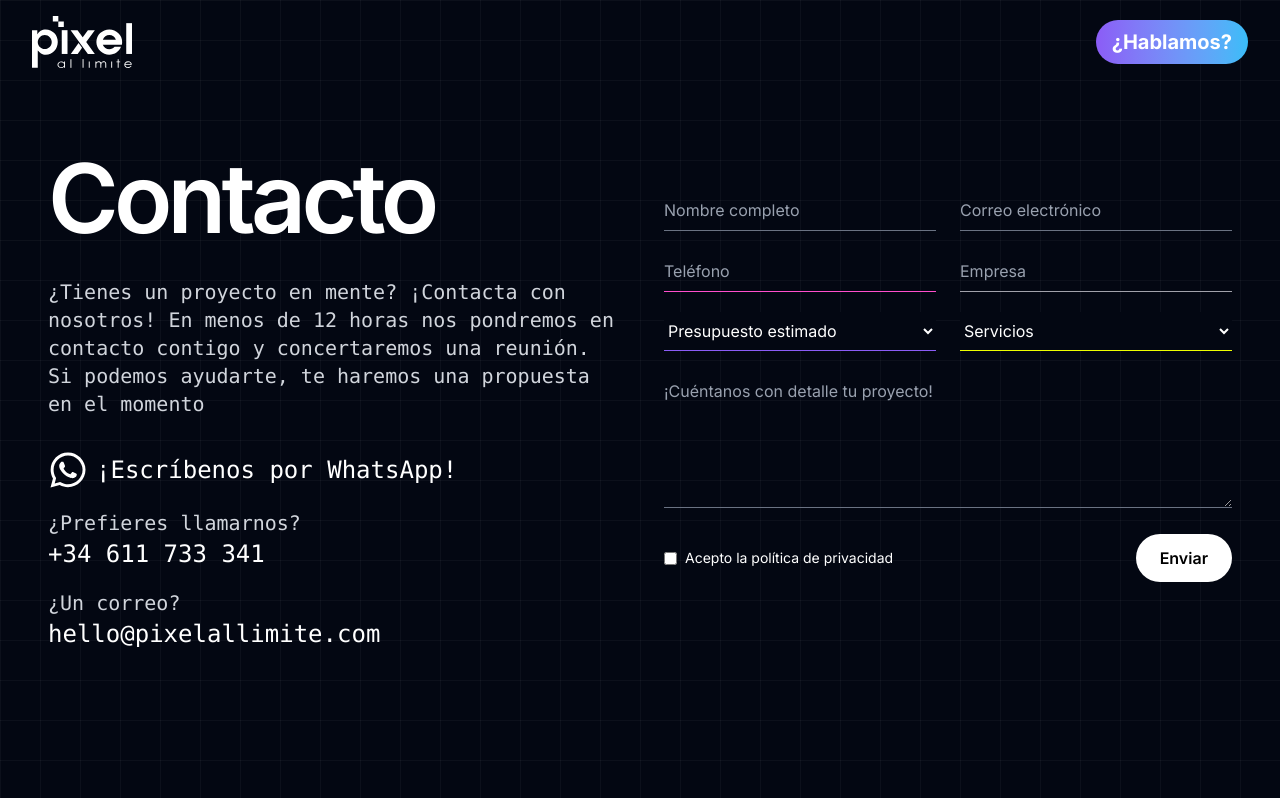
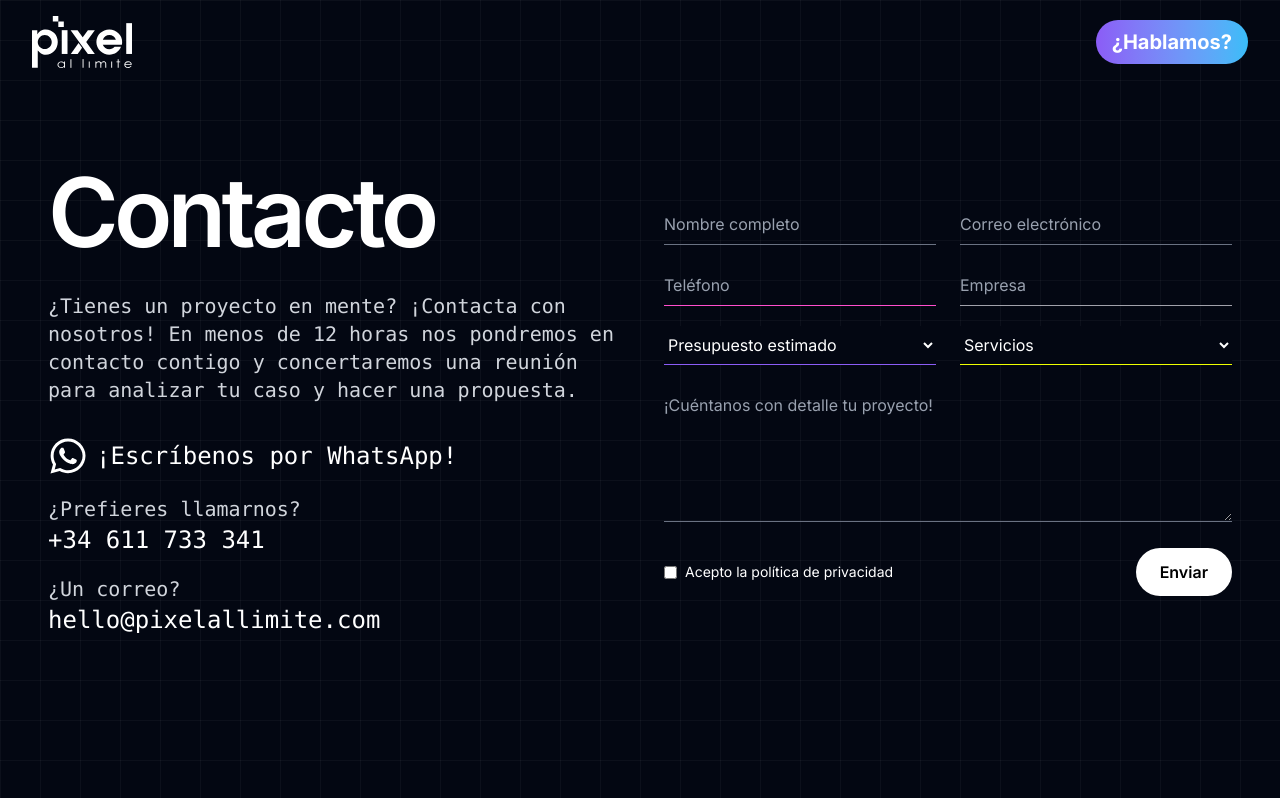
Before and after one commit to Maria-Lipiz/pixel-al-limite, a Next.js app: page /contacto in a window 1280 px wide. Shown: the top 798 px of the page. Built offline with nearby package versions, Linux system fonts and the light colour scheme.

Commit message:
Cambio mensaje en formulario de contacto

```diff
--- a/app/contacto/page.tsx
+++ b/app/contacto/page.tsx
@@ -56,7 +56,7 @@ export default function ContactPage() {
       </h1>
 
       <p className="text-gray-300 font-mono text-sm md:text-base lg:text-lg xl:text-xl 2xl:text-2xl font-normal">
-        ¿Tienes un proyecto en mente? ¡Contacta con nosotros! En menos de 12 horas nos pondremos en contacto contigo y concertaremos una reunión. Si podemos ayudarte, te haremos una propuesta en el momento
+        ¿Tienes un proyecto en mente? ¡Contacta con nosotros! En menos de 12 horas nos pondremos en contacto contigo y concertaremos una reunión para analizar tu caso y hacer una propuesta.
       </p>
 
       <div className="space-y-4 text-white font-mono text-xl sm:text-2xl flex flex-col justify-center">
```
